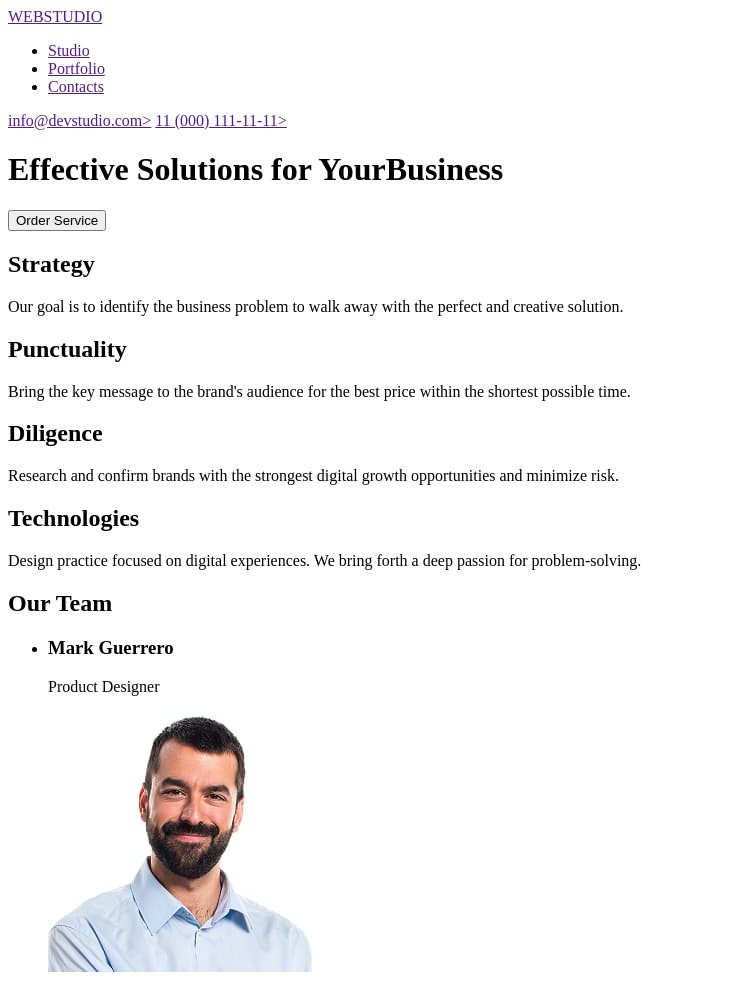
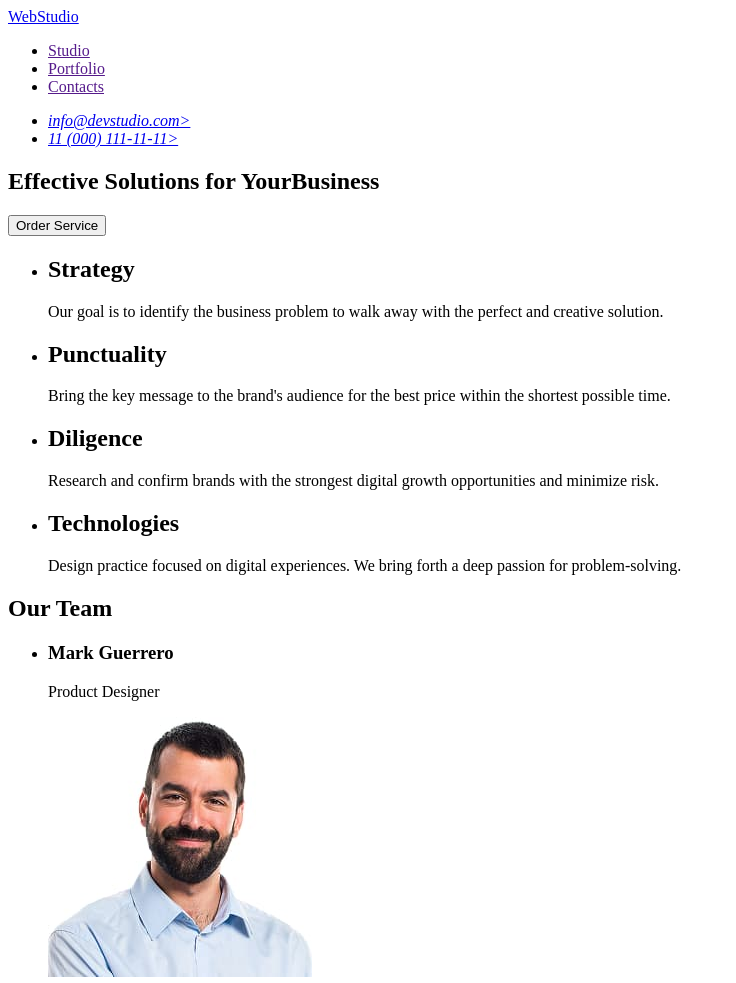
Before and after one commit to Querian99/goit-markup-hw-03, a plain HTML site: page index.html in a window 1280 px wide. Shown: the top 983 px of the page, without its empty margins (0-736 px from the left). Drawn offline with Linux system fonts and the light colour scheme.

Commit message:
Fix bugs

```diff
--- a/index.html
+++ b/index.html
@@ -8,45 +8,64 @@
   <body>
     <!-- Це мій хедер -->
     <header>
-      <a href="">WEBSTUDIO</a>
       <nav>
+        <a href="./index.html">WebStudio</a>
         <ul>
           <li><a href="">Studio</a></li>
           <li><a href="">Portfolio</a></li>
           <li><a href="">Contacts</a></li>
         </ul>
       </nav>
-      <a href="">info@devstudio.com></a>
-      <a href="">11 (000) 111-11-11></a>
+      <address>
+        <ul>
+          <li><a href="mailto:info@devstudio.com">info@devstudio.com></a></li>
+          <li><a href="tel:+110001111111">11 (000) 111-11-11></a></li>
+        </ul>
+      </address>
     </header>
-    <h1>Effective Solutions for YourBusiness</h1>
-    <button type="button">Order Service</button>
 
     <!-- Це мій мейн -->
 
     <main>
       <section>
+        <h1>Effective Solutions for YourBusiness</h1>
+        <button type="button">Order Service</button>
+      </section>
+      <section>
+        <ul>
+          <li>
             <h2>Strategy</h2>
             <p>
               Our goal is to identify the business problem to walk away with the
               perfect and creative solution.
             </p>
+          </li>
+          <li>
             <h2>Punctuality</h2>
             <p>
               Bring the key message to the brand's audience for the best price
               within the shortest possible time.
             </p>
+          </li>
+          <li>
             <h2>Diligence</h2>
             <p>
               Research and confirm brands with the strongest digital growth
               opportunities and minimize risk.
             </p>
+          </li>
+          <li>
             <h2>Technologies</h2>
             <p>
-          Design practice focused on digital experiences. We bring forth a deep
-          passion for problem-solving.
+              Design practice focused on digital experiences. We bring forth a
+              deep passion for problem-solving.
             </p>
+          </li>
+        </ul>
       </section>
+
+      <!-- Секція 3
+       -->
       <section>
         <h2>Our Team</h2>
         <ul>
```
Lines whose indentation alone changed are shown as unchanged.
